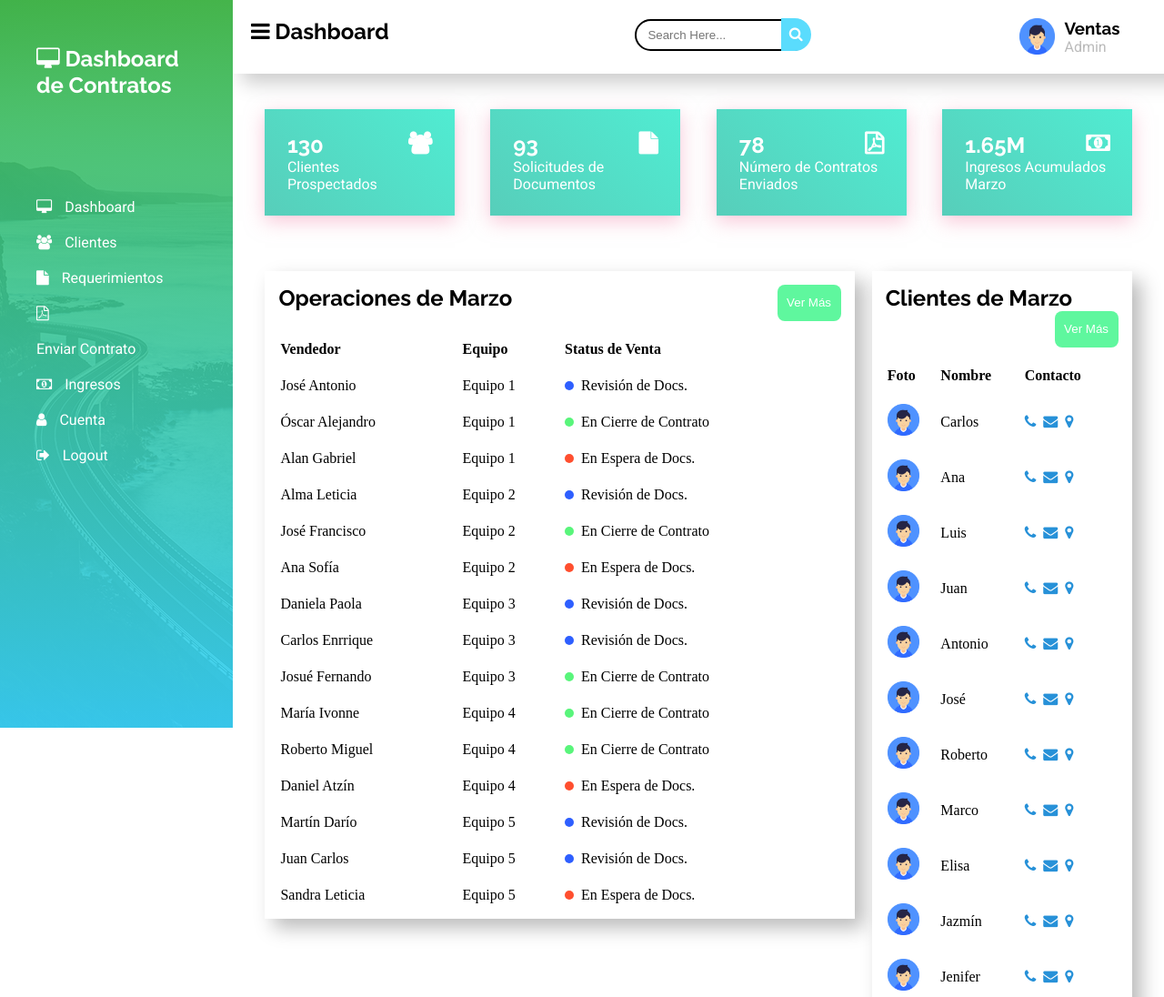
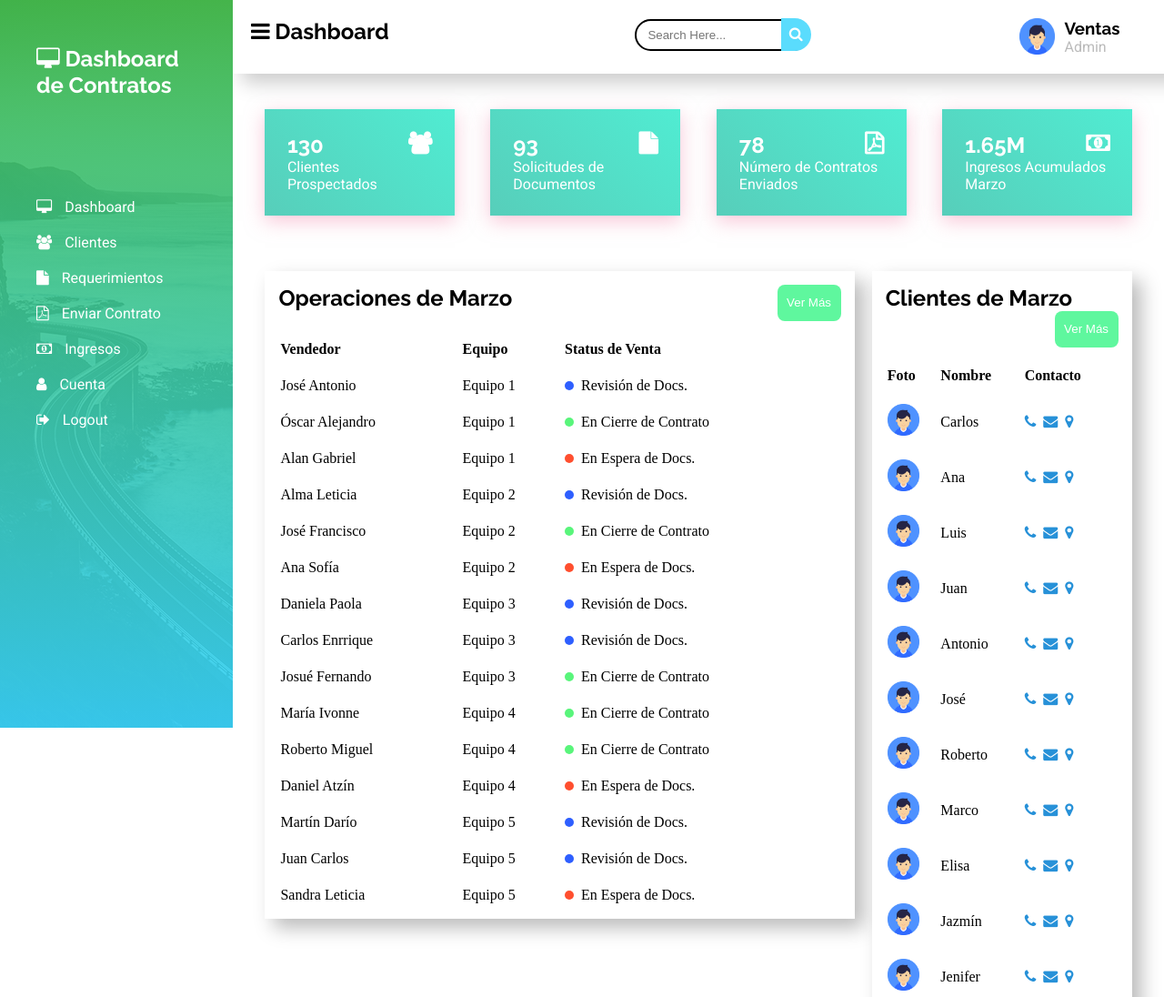
Before and after one commit to miguellosoyo/dashboard, a plain HTML site: page index.html in a window 1280 px wide. Shown: the top 1096 px of the page at 91% size. Drawn offline with Linux system fonts and the light colour scheme.

Commit message:
Update index.html

```diff
--- a/index.html
+++ b/index.html
@@ -24,7 +24,7 @@
                 <li><a href="#"><i class="fa fa-desktop"></i> <span>Dashboard</span></a></li>
                 <li><a href="#"><i class="fa fa-users"></i> <span>Clientes</span></a></li>
                 <li><a href="#"><i class="fa fa-file"></i> <span>Requerimientos</span></a></li>
-                <li><a href="#"><i class="fa fa-file-pdf-o"></i> <span><a href="https://miguellosoyo.github.io/upload_contract/">Enviar Contrato</a></span></a></li>
+                <li><a href="https://miguellosoyo.github.io/upload_contract/"><i class="fa fa-file-pdf-o"></i> <span>Enviar Contrato</span></a></li>
                 <li><a href="#"><i class="fa fa-money"></i> <span>Ingresos</span></a></li>
                 <li><a href="#"><i class="fa fa-user"></i> <span>Cuenta</span></a></li>
                 <li><a href="#"><i class="fa fa-sign-out"></i> <span>Logout</span></a></li>
```
